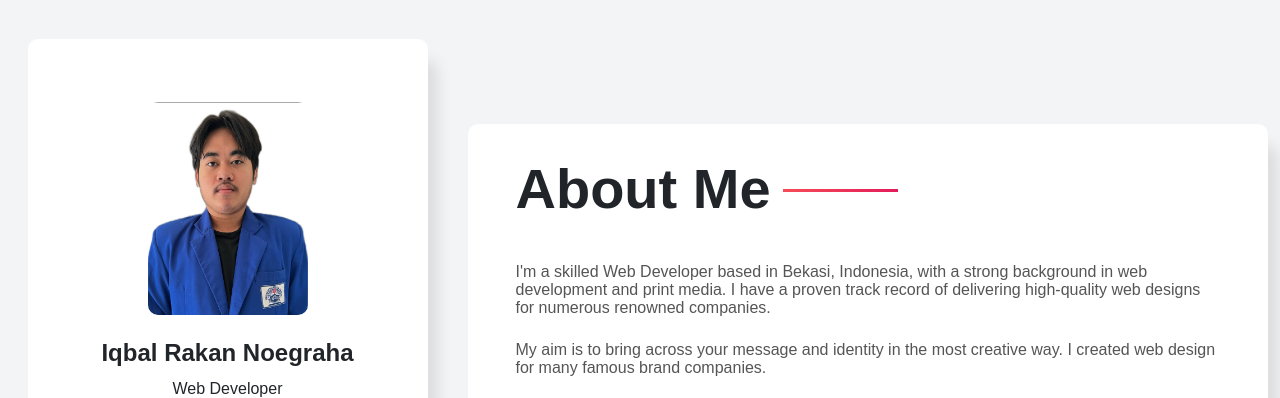
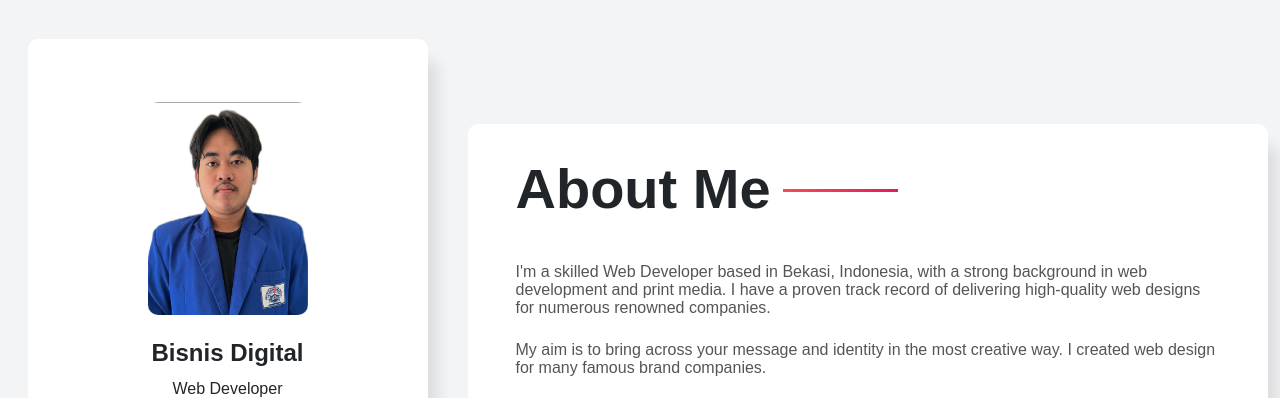
Before and after one commit to Hoppei/about-me, a plain HTML site: page index.html in a window 1280 px wide. Shown: the top 398 px of the page. Drawn offline with Linux system fonts and the light colour scheme.

Commit message:
Update index.html

```diff
--- a/index.html
+++ b/index.html
@@ -19,7 +19,7 @@
 
             <div class="profile-details">
                  <div class="intro">
-                    <h2>Iqbal Rakan Noegraha</h2>
+                    <h2>Bisnis Digital</h2>
                     <h4>Web Developer</h4>
                     <div class="social">
                         <a href="https://www.facebook.com/iqbal.noegraha.3?mibextid=WC7FNe"><i class="fab fa-facebook"  style="color:var(--skyblue)"></i></a>
```
